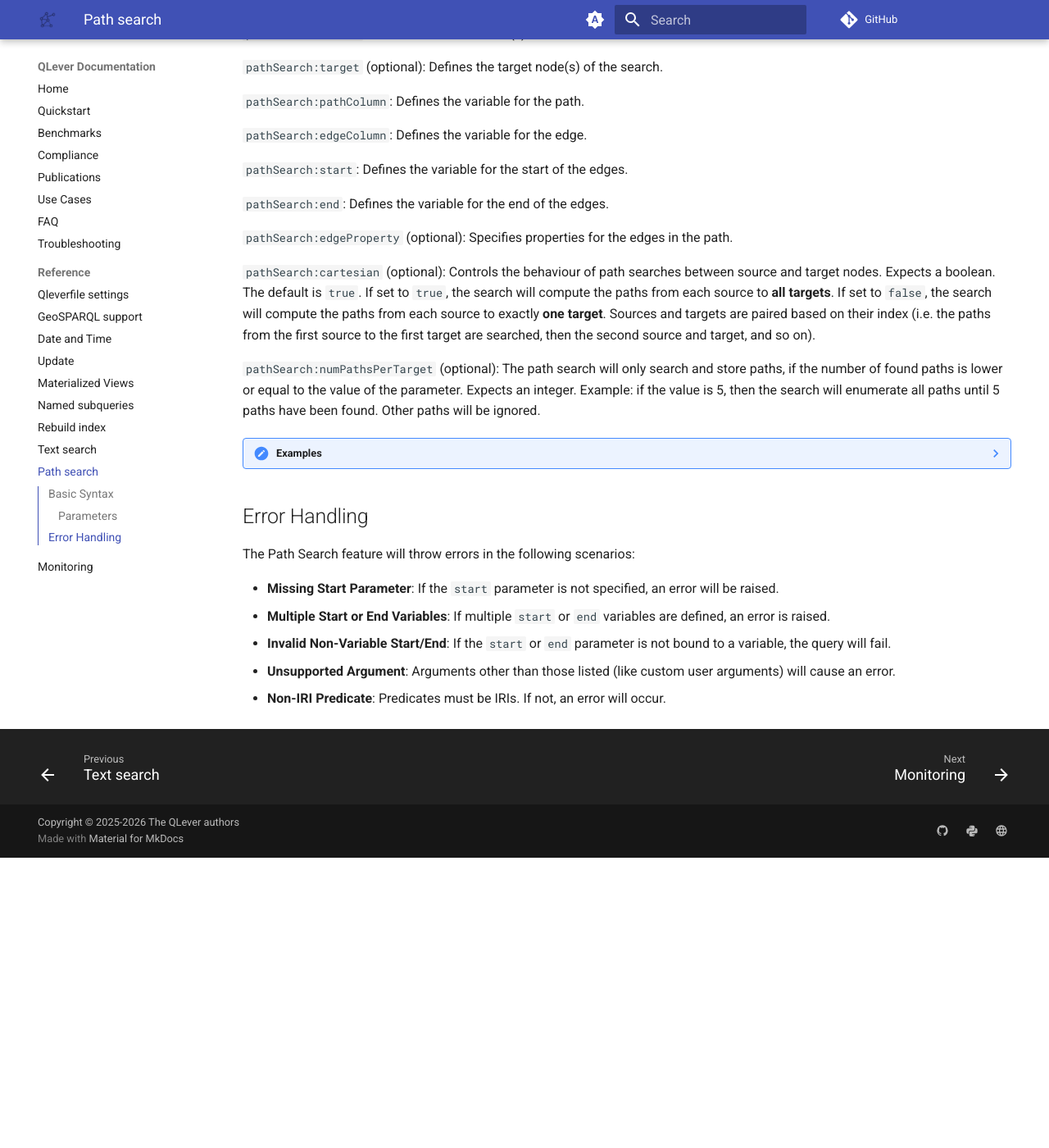
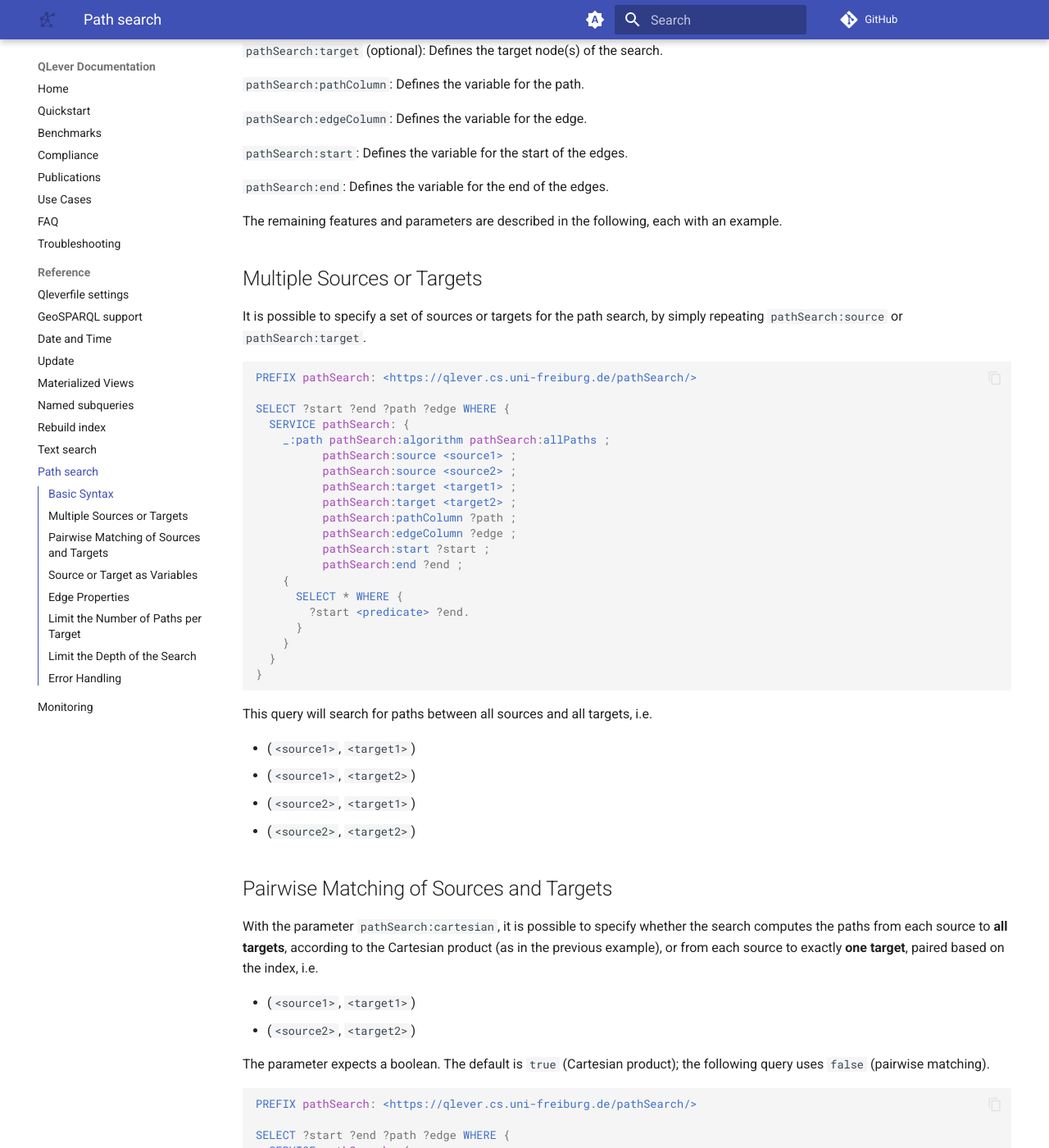
Before and after one commit to qlever-dev/qlever-docs, an MkDocs documentation site: the page built from docs/path-search.md, in a window 1280 px wide and 1400 px high, scrolled down 832 px. Shown: the whole window at 82% size. Built offline with MkDocs 1.6.1 and Material for MkDocs 9.7.7, drawn with Linux system fonts in a browser that asks for light colours; plug-ins that fetch from the network failed and are left out; comment, search, counter and statistics services are not loaded; the version menu is left out; before the commit the page ends 1878 px from its top, so only the background shows below that; some of the changed text lies outside the part shown.

Commit message:
Document the `maxDepth` parameter of `pathSearch`
The parameter was introduced in ad-freiburg/qlever#2923 but not documented so far; now it is. The example query is the ancestry query from the extensive discussion in ad-freiburg/qlever#2916. In particular, fixes ad-freiburg/qlever#3345.

While at it, restructure the page: each optional parameter now has its own section, with its description and example together, instead of a flat parameter list with all examples in a collapsed box at the end.

````diff
--- a/docs/path-search.md
+++ b/docs/path-search.md
@@ -29,7 +29,8 @@ SELECT ?start ?end ?path ?edge WHERE {
 }
 ```
 
-### Parameters
+The parameters shown in this example are the following. All of them except
+`pathSearch:target` are required.
 
 `pathSearch:algorithm`: Defines the algorithm used to search paths. Currently, only `pathSearch:allPaths` is supported.
 
@@ -45,260 +46,266 @@ SELECT ?start ?end ?path ?edge WHERE {
 
 `pathSearch:end`: Defines the variable for the end of the edges.
 
-`pathSearch:edgeProperty` (optional): Specifies properties for the edges in the path.
+The remaining features and parameters are described in the following, each with
+an example.
 
-`pathSearch:cartesian` (optional): Controls the behaviour of path searches between
- source and target nodes. Expects a boolean. The default is `true`. If set to `true`, the search will compute the paths from each source to **all targets**. If set to `false`, the search will compute the paths from each source to exactly
-  **one target**. Sources and targets are paired based on their index (i.e. the paths
-  from the first source to the first target are searched, then the second source and
-  target, and so on).
+## Multiple Sources or Targets
 
-`pathSearch:numPathsPerTarget` (optional): The path search will only search and store paths,
-  if the number of found paths is lower or equal to the value of the parameter. Expects an integer.
-  Example: if the value is 5, then the search will enumerate all paths until 5 paths have been found.
-  Other paths will be ignored.
+It is possible to specify a set of sources or targets for the path search, by
+simply repeating `pathSearch:source` or `pathSearch:target`.
 
-??? note "Examples"
+```sparql
+PREFIX pathSearch: <https://qlever.cs.uni-freiburg.de/pathSearch/>
 
-    **Single Source and Target**
-
-    The simplest case is searching for paths between a single source and a single target:
-
-    ```sparql
-    PREFIX pathSearch: <https://qlever.cs.uni-freiburg.de/pathSearch/>
-
-    SELECT ?start ?end ?path ?edge WHERE {
-      SERVICE pathSearch: {
-        _:path pathSearch:algorithm pathSearch:allPaths ;
-              pathSearch:source <source> ;
-              pathSearch:target <target> ;
-              pathSearch:pathColumn ?path ;
-              pathSearch:edgeColumn ?edge ;
-              pathSearch:start ?start ;
-              pathSearch:end ?end ;
-        {
-          SELECT * WHERE {
-            ?start <predicate> ?end.
-          }
-        }
+SELECT ?start ?end ?path ?edge WHERE {
+  SERVICE pathSearch: {
+    _:path pathSearch:algorithm pathSearch:allPaths ;
+          pathSearch:source <source1> ;
+          pathSearch:source <source2> ;
+          pathSearch:target <target1> ;
+          pathSearch:target <target2> ;
+          pathSearch:pathColumn ?path ;
+          pathSearch:edgeColumn ?edge ;
+          pathSearch:start ?start ;
+          pathSearch:end ?end ;
+    {
+      SELECT * WHERE {
+        ?start <predicate> ?end.
       }
     }
-    ```
+  }
+}
+```
 
-    **Multiple Sources or Targets**
+This query will search for paths between all sources and all targets, i.e.
 
-    It is possible to specify a set of sources or targets for the path search.
+- (`<source1>`, `<target1>`)
+- (`<source1>`, `<target2>`)
+- (`<source2>`, `<target1>`)
+- (`<source2>`, `<target2>`)
 
-    ```sparql
-    PREFIX pathSearch: <https://qlever.cs.uni-freiburg.de/pathSearch/>
+## Pairwise Matching of Sources and Targets
 
-    SELECT ?start ?end ?path ?edge WHERE {
-      SERVICE pathSearch: {
-        _:path pathSearch:algorithm pathSearch:allPaths ;
-              pathSearch:source <source1> ;
-              pathSearch:source <source2> ;
-              pathSearch:target <target1> ;
-              pathSearch:target <target2> ;
-              pathSearch:pathColumn ?path ;
-              pathSearch:edgeColumn ?edge ;
-              pathSearch:start ?start ;
-              pathSearch:end ?end ;
-        {
-          SELECT * WHERE {
-            ?start <predicate> ?end.
-          }
-        }
+With the parameter `pathSearch:cartesian`, it is possible to specify whether
+the search computes the paths from each source to **all targets**, according
+to the Cartesian product (as in the previous example), or from each source to
+exactly **one target**, paired based on the index, i.e.
+
+- (`<source1>`, `<target1>`)
+- (`<source2>`, `<target2>`)
+
+The parameter expects a boolean. The default is `true` (Cartesian product);
+the following query uses `false` (pairwise matching).
+
+```sparql
+PREFIX pathSearch: <https://qlever.cs.uni-freiburg.de/pathSearch/>
+
+SELECT ?start ?end ?path ?edge WHERE {
+  SERVICE pathSearch: {
+    _:path pathSearch:algorithm pathSearch:allPaths ;
+          pathSearch:source <source1> ;
+          pathSearch:source <source2> ;
+          pathSearch:target <target1> ;
+          pathSearch:target <target2> ;
+          pathSearch:pathColumn ?path ;
+          pathSearch:edgeColumn ?edge ;
+          pathSearch:start ?start ;
+          pathSearch:end ?end ;
+          pathSearch:cartesian false;
+    {
+      SELECT * WHERE {
+        ?start <predicate> ?end.
       }
     }
-    ```
+  }
+}
+```
 
-    This query will search forall between all sources and all targets, i.e.
+## Source or Target as Variables
 
-    - (`<source1>`, `<target1>`)
-    - (`<source1>`, `<target2>`)
-    - (`<source2>`, `<target1>`)
-    - (`<source2>`, `<target2>`)
+You can also bind the source and/or target dynamically using variables. The examples
+below use `VALUES` clauses, which can be convenient to specify sources and targets.
+However, the source/target variables can also be bound using any regular SPARQL construct.
 
-    It is possible to specify, whether the sources and targets should be combined according
-    to the Cartesian product (as seen above) or if they should be matched up pairwise, i.e.
+**Source Variable**
 
-    - (`<source1>`, `<target1>`)
-    - (`<source2>`, `<target2>`)
+```sparql
+PREFIX pathSearch: <https://qlever.cs.uni-freiburg.de/pathSearch/>
 
-    This can be done with the parameter `pathSearch:cartesian`. This parameter expects a
-    boolean. If set to `true`, then the cartesian product is used to match the sources with
-    the targets.
-    If set to `false`, then the sources and targets are matched pairwise. If left
-    unspecified, then the default `true` is used.
-
-    ```sparql
-    PREFIX pathSearch: <https://qlever.cs.uni-freiburg.de/pathSearch/>
-
-    SELECT ?start ?end ?path ?edge WHERE {
-      SERVICE pathSearch: {
-        _:path pathSearch:algorithm pathSearch:allPaths ;
-              pathSearch:source <source1> ;
-              pathSearch:source <source2> ;
-              pathSearch:target <target1> ;
-              pathSearch:target <target2> ;
-              pathSearch:pathColumn ?path ;
-              pathSearch:edgeColumn ?edge ;
-              pathSearch:start ?start ;
-              pathSearch:end ?end ;
-              pathSearch:cartesian false;
-        {
-          SELECT * WHERE {
-            ?start <predicate> ?end.
-          }
-        }
+SELECT ?start ?end ?path ?edge WHERE {
+  VALUES ?source {<source>}
+  SERVICE pathSearch: {
+    _:path pathSearch:algorithm pathSearch:allPaths ;
+          pathSearch:source ?source ;
+          pathSearch:target <target> ;
+          pathSearch:pathColumn ?path ;
+          pathSearch:edgeColumn ?edge ;
+          pathSearch:start ?start ;
+          pathSearch:end ?end ;
+    {
+      SELECT * WHERE {
+        ?start <p> ?end.
       }
     }
-    ```
+  }
+}
+```
 
-    **Edge Properties**
+**Target Variable**
 
-    You can also include edge properties in the path search to further refine the results:
+```sparql
+PREFIX pathSearch: <https://qlever.cs.uni-freiburg.de/pathSearch/>
 
-    ```sparql
-    PREFIX pathSearch: <https://qlever.cs.uni-freiburg.de/pathSearch/>
-
-    SELECT ?start ?end ?path ?edge WHERE {
-      SERVICE pathSearch: {
-        _:path pathSearch:algorithm pathSearch:allPaths ;
-              pathSearch:source <source> ;
-              pathSearch:target <target> ;
-              pathSearch:pathColumn ?path ;
-              pathSearch:edgeColumn ?edge ;
-              pathSearch:edgeProperty ?middle ;
-              pathSearch:start ?start ;
-              pathSearch:end ?end ;
-        {
-          SELECT * WHERE {
-            ?start <predicate1> ?middle.
-            ?middle <predicate2> ?end.
-          }
-        }
+SELECT ?start ?end ?path ?edge WHERE {
+  VALUES ?target {<target>}
+  SERVICE pathSearch: {
+    _:path pathSearch:algorithm pathSearch:allPaths ;
+          pathSearch:source <source> ;
+          pathSearch:target ?target ;
+          pathSearch:pathColumn ?path ;
+          pathSearch:edgeColumn ?edge ;
+          pathSearch:start ?start ;
+          pathSearch:end ?end ;
+    {
+      SELECT * WHERE {
+        ?start <p> ?end.
       }
     }
-    ```
+  }
+}
+```
 
-    This is especially useful for [N-ary relations](https://www.w3.org/TR/swbp-n-aryRelations/).
-    Considering the example above, it is possible to query additional relations of `?middle`:
+## Edge Properties
 
-    ```sparql
-    PREFIX pathSearch: <https://qlever.cs.uni-freiburg.de/pathSearch/>
+With the parameter `pathSearch:edgeProperty`, you can include edge properties
+in the path search to further refine the results.
 
-    SELECT ?start ?end ?path ?edge WHERE {
-      SERVICE pathSearch: {
-        _:path pathSearch:algorithm pathSearch:allPaths ;
-              pathSearch:source <source> ;
-              pathSearch:target <target> ;
-              pathSearch:pathColumn ?path ;
-              pathSearch:edgeColumn ?edge ;
-              pathSearch:edgeProperty ?middle ;
-              pathSearch:edgeProperty ?edgeInfo ;
-              pathSearch:start ?start ;
-              pathSearch:end ?end ;
-        {
-          SELECT * WHERE {
-            ?start <predicate1> ?middle.
-            ?middle <predicate2> ?end.
-            ?middle <predicate3> ?edgeInfo.
-          }
-        }
+```sparql
+PREFIX pathSearch: <https://qlever.cs.uni-freiburg.de/pathSearch/>
+
+SELECT ?start ?end ?path ?edge WHERE {
+  SERVICE pathSearch: {
+    _:path pathSearch:algorithm pathSearch:allPaths ;
+          pathSearch:source <source> ;
+          pathSearch:target <target> ;
+          pathSearch:pathColumn ?path ;
+          pathSearch:edgeColumn ?edge ;
+          pathSearch:edgeProperty ?middle ;
+          pathSearch:start ?start ;
+          pathSearch:end ?end ;
+    {
+      SELECT * WHERE {
+        ?start <predicate1> ?middle.
+        ?middle <predicate2> ?end.
       }
     }
-    ```
+  }
+}
+```
 
-    This makes it possible to query additional properties of the edge between `?start` and `?end` (such as `?edgeInfo` in the example above).
+This is especially useful for [N-ary relations](https://www.w3.org/TR/swbp-n-aryRelations/).
+Considering the example above, it is possible to query additional relations of `?middle`:
 
+```sparql
+PREFIX pathSearch: <https://qlever.cs.uni-freiburg.de/pathSearch/>
 
-    **Source or Target as Variables**
-
-    You can also bind the source and/or target dynamically using variables. The examples
-    below use `VALUES` clauses, which can be convenient to specify sources and targets.
-    However, the source/target variables can also be bound using any regular SPARQL construct.
-
-    **Source Variable**
-
-    ```sparql
-    PREFIX pathSearch: <https://qlever.cs.uni-freiburg.de/pathSearch/>
-
-    SELECT ?start ?end ?path ?edge WHERE {
-      VALUES ?source {<source>}
-      SERVICE pathSearch: {
-        _:path pathSearch:algorithm pathSearch:allPaths ;
-              pathSearch:source ?source ;
-              pathSearch:target <target> ;
-              pathSearch:pathColumn ?path ;
-              pathSearch:edgeColumn ?edge ;
-              pathSearch:start ?start ;
-              pathSearch:end ?end ;
-        {
-          SELECT * WHERE {
-            ?start <p> ?end.
-          }
-        }
+SELECT ?start ?end ?path ?edge WHERE {
+  SERVICE pathSearch: {
+    _:path pathSearch:algorithm pathSearch:allPaths ;
+          pathSearch:source <source> ;
+          pathSearch:target <target> ;
+          pathSearch:pathColumn ?path ;
+          pathSearch:edgeColumn ?edge ;
+          pathSearch:edgeProperty ?middle ;
+          pathSearch:edgeProperty ?edgeInfo ;
+          pathSearch:start ?start ;
+          pathSearch:end ?end ;
+    {
+      SELECT * WHERE {
+        ?start <predicate1> ?middle.
+        ?middle <predicate2> ?end.
+        ?middle <predicate3> ?edgeInfo.
       }
     }
-    ```
+  }
+}
+```
 
-    **Target Variable**
+This makes it possible to query additional properties of the edge between `?start` and `?end` (such as `?edgeInfo` in the example above).
 
-    ```sparql
-    PREFIX pathSearch: <https://qlever.cs.uni-freiburg.de/pathSearch/>
+## Limit the Number of Paths per Target
 
-    SELECT ?start ?end ?path ?edge WHERE {
-      VALUES ?target {<target>}
-      SERVICE pathSearch: {
-        _:path pathSearch:algorithm pathSearch:allPaths ;
-              pathSearch:source <source> ;
-              pathSearch:target ?target ;
-              pathSearch:pathColumn ?path ;
-              pathSearch:edgeColumn ?edge ;
-              pathSearch:start ?start ;
-              pathSearch:end ?end ;
-        {
-          SELECT * WHERE {
-            ?start <p> ?end.
-          }
-        }
+With the parameter `pathSearch:numPathsPerTarget`, it is possible to limit how
+many paths per target are searched and returned. The parameter expects an
+integer. For example, if the value is 5, the search will enumerate paths for a
+target until 5 paths have been found and ignore all further ones. This is
+especially useful if the query uses a lot of memory. In that case, it is
+possible to query a limited number of paths to debug where the problem is.
+
+The following query for example will only return one path per source and target pair.
+I.e. one path for `(<source1>, <target1>)`, one path for `(<source1>, <target2>)` and so on.
+
+```sparql
+PREFIX pathSearch: <https://qlever.cs.uni-freiburg.de/pathSearch/>
+
+SELECT ?start ?end ?path ?edge WHERE {
+  SERVICE pathSearch: {
+    _:path pathSearch:algorithm pathSearch:allPaths ;
+          pathSearch:source <source1> ;
+          pathSearch:source <source2> ;
+          pathSearch:target <target1> ;
+          pathSearch:target <target2> ;
+          pathSearch:pathColumn ?path ;
+          pathSearch:edgeColumn ?edge ;
+          pathSearch:start ?start ;
+          pathSearch:end ?end ;
+          pathSearch:numPathsPerTarget 1;
+    {
+      SELECT * WHERE {
+        ?start <predicate> ?end.
       }
     }
-    ```
+  }
+}
+```
 
-    **Limit Number of Paths per Target**
+## Limit the Depth of the Search
 
-    It is possible to limit how many paths per target are returned. This is especially useful if
-    the query uses a lot of memory. In that case, it is possible to query a limited number of
-    paths to debug where the problem is.
+With the parameter `pathSearch:maxDepth`, it is possible to cap the number of
+edges in any recorded path. An edge directly out of the source counts as depth
+1, so `maxDepth 2` records paths of length one or two and never extends them
+further. The parameter expects a non-negative integer; if left unspecified,
+the length of the paths is unlimited. Note that this restricts the search
+itself, in contrast to filtering on the edge variable, which restricts only
+the result.
 
-    The following query for example will only return one path per source and target pair.
-    I.e. one path for `(<source1>, <target1>)`, one path for `(<source1>, <target2>)` and so on.
+The following query computes the ancestry of Elizabeth II, up to five
+generations back; see
+[qlever#2916](https://github.com/ad-freiburg/qlever/issues/2916) for an
+extensive discussion of this example.
 
-    ```sparql
-    PREFIX pathSearch: <https://qlever.cs.uni-freiburg.de/pathSearch/>
-
-    SELECT ?start ?end ?path ?edge WHERE {
-      SERVICE pathSearch: {
-        _:path pathSearch:algorithm pathSearch:allPaths ;
-              pathSearch:source <source1> ;
-              pathSearch:source <source2> ;
-              pathSearch:target <target1> ;
-              pathSearch:target <target2> ;
-              pathSearch:pathColumn ?path ;
-              pathSearch:edgeColumn ?edge ;
-              pathSearch:start ?start ;
-              pathSearch:end ?end ;
-              pathSearch:numPathsPerTarget 1;
-        {
-          SELECT * WHERE {
-            ?start <predicate> ?end.
-          }
-        }
-      }
-    }
-    ```
+```sparql {data-demo-engine="wikidata"}
+PREFIX rdfs: <http://www.w3.org/2000/01/rdf-schema#>
+PREFIX wd: <http://www.wikidata.org/entity/>
+PREFIX wdt: <http://www.wikidata.org/prop/direct/>
+PREFIX pathSearch: <https://qlever.cs.uni-freiburg.de/pathSearch/>
+SELECT DISTINCT ?parent ?child ?parent_label ?child_label ?depth WHERE {
+  { SERVICE pathSearch: { [
+      pathSearch:algorithm pathSearch:allPaths ;
+      pathSearch:source wd:Q9682 ;
+      pathSearch:pathColumn ?path ;
+      pathSearch:edgeColumn ?depth ;
+      pathSearch:start ?child ;
+      pathSearch:end ?parent ;
+      pathSearch:numPathsPerTarget 1 ;
+      pathSearch:maxDepth 5 ;
+    ] { SELECT * WHERE { ?parent wdt:P40 ?child } }
+  } }
+  ?parent rdfs:label ?parent_label FILTER (LANG(?parent_label) = "en") .
+  ?child rdfs:label ?child_label FILTER (LANG(?child_label) = "en") .
+}
+ORDER BY ASC(?depth)
+```
 
 ## Error Handling
 
````
